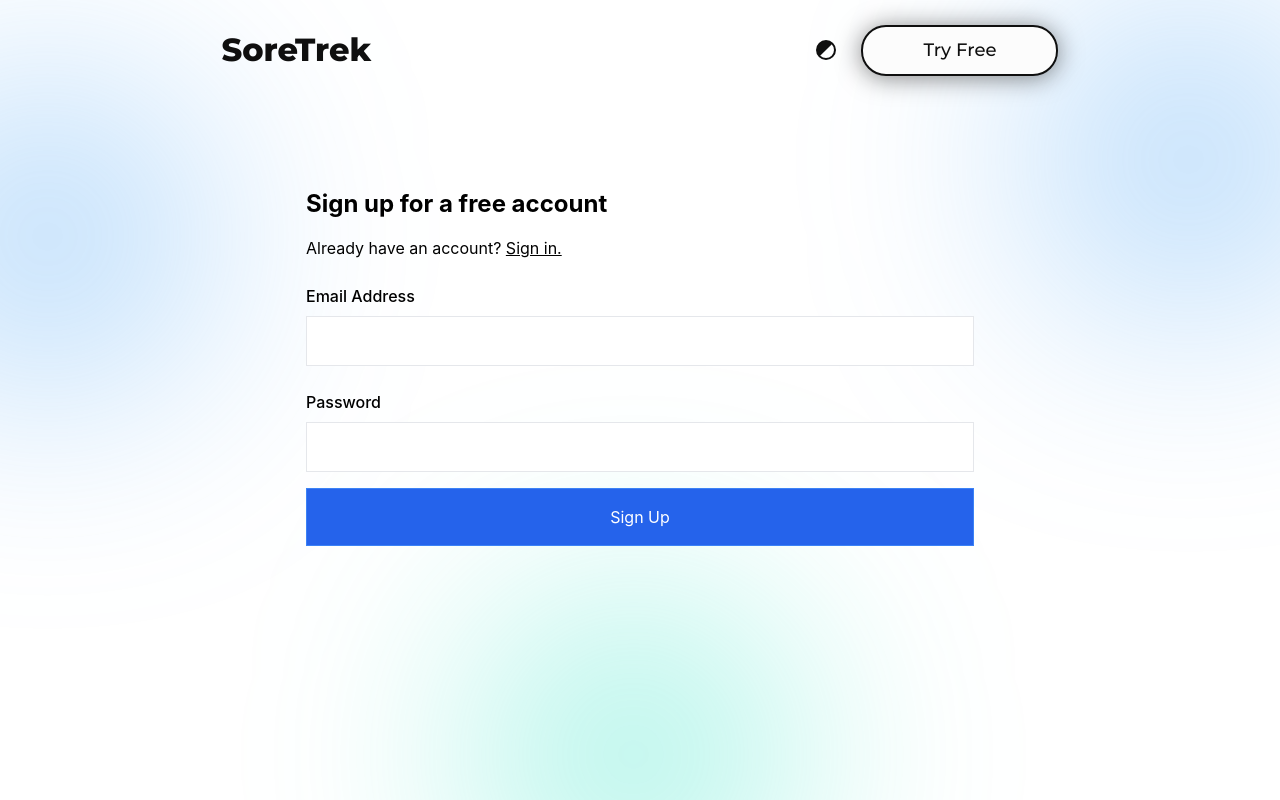
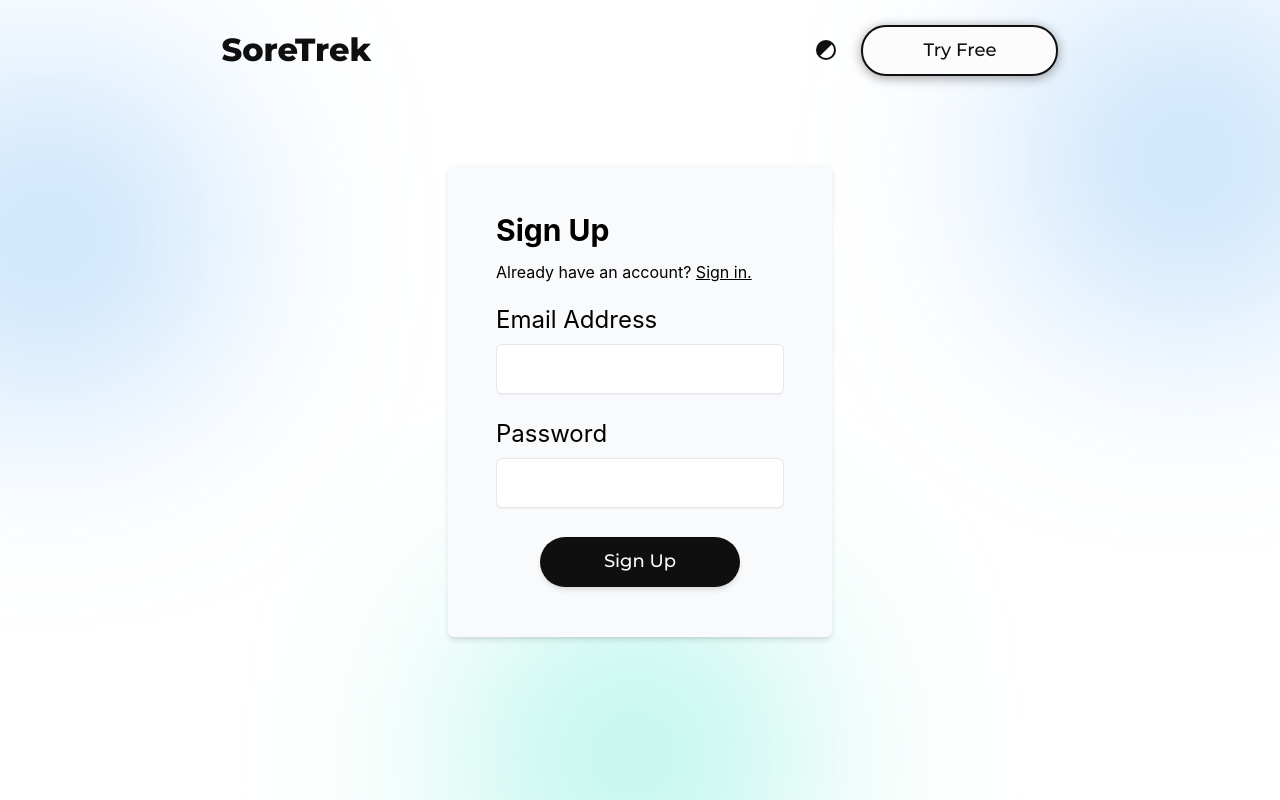
Before and after one commit to srs-sudeep/TBD, a React (Create React App) app: page /signup in a window 1280 px wide. Built offline with nearby package versions, Linux system fonts and the light colour scheme; no server answers.

Commit message:
added some more css

```diff
--- a/src/Pages/CompanyDetails.jsx
+++ b/src/Pages/CompanyDetails.jsx
@@ -51,44 +51,56 @@ const CompanyDetails = () => {
   };
 
   return (
-    <form onSubmit={handleSubmit}>
-      <label htmlFor="companyName">Company Name:</label>
+    <div className='flex flex-col max-w-[700px] mx-[auto] mt-2 mb-2 w-[30vw] px-12 pt-8 pb-4 bg-slate-50 shadow-md rounded-md '>
+      <h1 className='m-auto text-3xl pb-6 font-semibold'>Company Details</h1>
+    <form className='flex flex-col align-center justify-between' onSubmit={handleSubmit}>
+      <div  className='flex flex-col py-2 focus-within:font-bold'>
+      <label className='py-2 text-1xl' htmlFor="companyName">Company Name:</label>
       <input
+      className='border p-3 rounded-md shadow-sm'
         type="text"
         id="companyName"
         name="companyName"
         value={companyName}
         onChange={(event) => setCompanyName(event.target.value)}
-      /><br /><br />
-
-      <label htmlFor="contactNo">Contact Number:</label>
+      />
+      </div>
+      <div  className='flex flex-col py-2 focus-within:font-bold'>
+      <label className='py-2 text-1xl focus-within:font-semibold' htmlFor="contactNo">Contact Number:</label>
       <input
+      className='border p-3 rounded-md shadow-sm'
         type="text"
         id="contactNo"
         name="contactNo"
         value={contactNo}
         onChange={(event) => setContactNo(event.target.value)}
-      /><br /><br />
-
-      <label htmlFor="address">Address:</label>
+      />
+      </div>
+      <div className='flex flex-col py-2 focus-within:font-bold'>
+      <label className='pt-1 text-1xl focus-within:font-semibold' htmlFor="address">Address:</label>
       <textarea
+      className='border p-3 rounded-md shadow-sm'
         id="address"
         name="address"
         value={address}
         onChange={(event) => setAddress(event.target.value)}
-      ></textarea><br /><br />
-
-      <label htmlFor="companyOwner">Company Owner:</label>
+      ></textarea>
+      </div>
+      <div  className='flex flex-col py-2 focus-within:font-bold'>
+      <label className='pt-1 text-1xl focus-within:font-semibold' htmlFor="companyOwner">Company Owner:</label>
       <input
+      className='border p-3 rounded-md shadow-sm'
         type="text"
         id="companyOwner"
         name="companyOwner"
         value={companyOwner}
         onChange={(event) => setCompanyOwner(event.target.value)}
-      /><br /><br />
+      />
+      </div>
 
-      <input type="submit" value="Submit" />
+      <input className="button_tryout_for_form shadow-md w-[200px]" type="submit" value="Submit" />
     </form>
+    </div>
   );
 }
 
--- a/src/Pages/SignUp.jsx
+++ b/src/Pages/SignUp.jsx
@@ -22,34 +22,34 @@ const Signup = () => {
   };
 
   return (
-    <div className='max-w-[700px] mx-auto my-16 p-4'>
+    <div className='max-w-[700px] mx-auto my-16 w-[30vw] px-12 py-10 bg-slate-50 shadow-md rounded-md '>
       <div>
-        <h1 className='text-2xl font-bold py-2'>Sign up for a free account</h1>
-        <p className='py-2'>
+        <h1 className='font-bold py-2 text-3xl'>Sign Up</h1>
+        <p className='py-1'>
           Already have an account?{' '}
           <Link to='/signin' className='underline'>
             Sign in.
           </Link>
         </p>
       </div>
-      <form onSubmit={handleSubmit}>
-        <div className='flex flex-col py-2'>
-          <label className='py-2 font-medium'>Email Address</label>
+      <form className='flex flex-col align-center' onSubmit={handleSubmit}>
+        <div className='flex flex-col py-2 focus-within:font-bold'>
+          <label className='py-2 text-2xl'>Email Address</label>
           <input
             onChange={(e) => setEmail(e.target.value)}
-            className='border p-3'
+            className='border p-3 rounded-md shadow-sm'
             type='email'
           />
         </div>
-        <div className='flex flex-col py-2'>
-          <label className='py-2 font-medium'>Password</label>
+        <div className='flex flex-col py-2 focus-within:font-bold'>
+          <label className='py-2 text-2xl'>Password</label>
           <input
             onChange={(e) => setPassword(e.target.value)}
-            className='border p-3'
+            className='border p-3 rounded-md shadow-sm'
             type='password'
           />
         </div>
-        <button className='border border-blue-500 bg-blue-600 hover:bg-blue-500 w-full p-4 my-2 text-white'>
+      <button className="button_tryout_for_form shadow-md w-[200px]">
           Sign Up
         </button>
       </form>
--- a/src/Pages/Signin.jsx
+++ b/src/Pages/Signin.jsx
@@ -32,34 +32,34 @@ const Signin = () => {
   };
 
   return (
-    <div className="max-w-[700px] mx-auto my-16 p-4">
+    <div className="max-w-[700px] mx-auto my-16 w-[30vw] px-12 py-10 bg-slate-50 shadow-md rounded-md">
       <div>
-        <h1 className='text-2xl font-bold py-2 '>Sign in to your account</h1>
-        <p className='py-2'>
+        <h1 className='text-3xl font-bold py-2 '>Sign In</h1>
+        <p className='py-1'>
           Don't have an account yet?{' '}
           <Link to='/signup' className='underline'>
             Sign up.
           </Link>
         </p>
       </div>
-      <form onSubmit={handleSubmit}>
-        <div className="flex flex-col py-2">
-          <label className="py-2 font-medium">Email Address</label>
+      <form className='flex flex-col align-center' onSubmit={handleSubmit}>
+        <div className='flex flex-col py-2 focus-within:font-bold'>
+          <label className='py-2 text-2xl'>Email Address</label>
           <input
             onChange={(e) => setEmail(e.target.value)}
-            className="border p-3"
+            className='border p-3 rounded-md shadow-sm'
             type="email"
           />
         </div>
-        <div className="flex flex-col py-2">
-          <label className="py-2 font-medium">Password</label>
+        <div className='flex flex-col py-2 focus-within:font-bold'>
+          <label className='py-2 text-2xl'>Password</label>
           <input
             onChange={(e) => setPassword(e.target.value)}
-            className="border p-3"
+            className='border p-3 rounded-md shadow-sm'
             type="password"
           />
         </div>
-        <button className="border border-blue-500 bg-blue-600 hover:bg-blue-500 w-full p-4 my-2 text-white">
+        <button className="button_tryout_for_form shadow-md w-[200px]">
           Sign In
         </button>
       </form>
--- a/src/components/css/Navbar.css
+++ b/src/components/css/Navbar.css
@@ -39,7 +39,7 @@
   border-radius: 1.5625rem;
   border: 2px solid #0f0f0f;
   background: #fcfcfc;
-  box-shadow: 0px 2px 24px 0px rgba(15, 15, 15, 0.5);
+  box-shadow: 0px 2px 12px 0px rgba(15, 15, 15, 0.4);
   display: inline-flex;
   min-height: 3.125rem;
   padding: 0.625rem 3.75rem;
```
